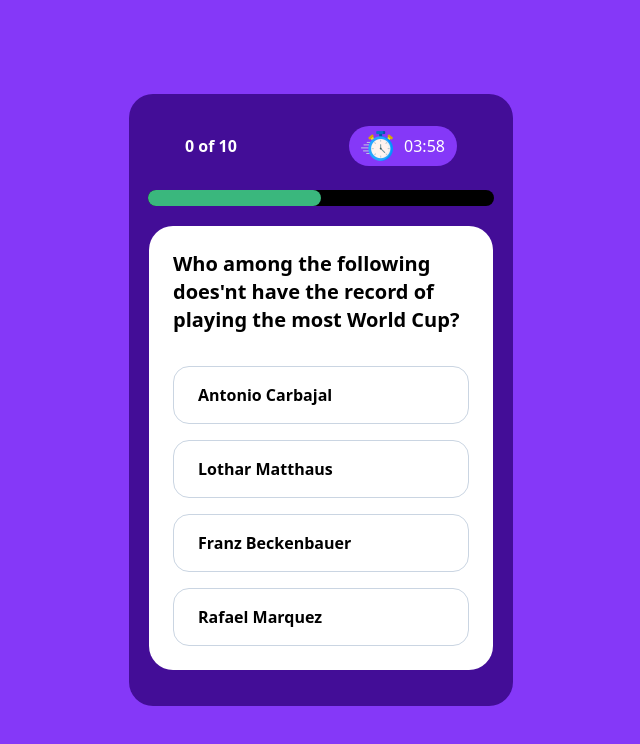
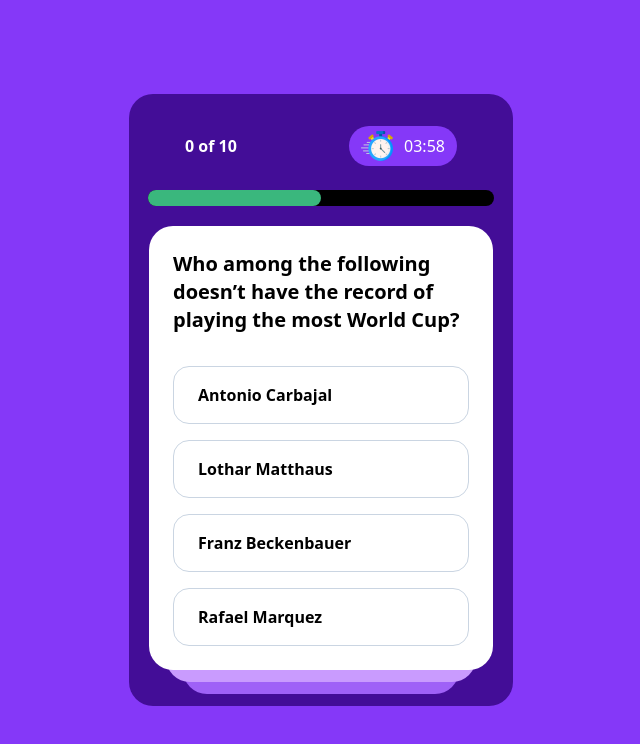
Before and after one commit to 11saim/React-Projects, a React (Vite) app in the folder Quiz App/: page / in a window 1280 px wide. Shown: the top 744 px of the page, without its empty margins (319-959 px from the left). Built offline with nearby package versions, Linux system fonts and the light colour scheme.

Commit message:
Main Component Styling

```diff
--- a/Quiz App/src/components/Main.jsx
+++ b/Quiz App/src/components/Main.jsx
@@ -2,10 +2,13 @@ import React from "react";
 
 export default function Main() {
   return (
-    <div className="bg-white m-4 mt-7 xs:m-5 p-5 xs:p-6 rounded-3xl">
+    <div className="relative m-4 mt-7 xs:m-5">
+      <div className="absolute top-6 left-[10%] w-[80%] h-full bg-[#9f61f7] rounded-3xl z-10"></div>
+      <div className="absolute top-3 left-[5%] w-[90%] h-full bg-[#c99bfe] rounded-3xl z-20"></div>
+      <div className="bg-white p-5 xs:p-6 rounded-3xl relative z-30">
         <div className="question">
           <p className="text-lg xs:text-xl font-bold leading-7">
-          Who among the following does'nt have the record of playing the most
+            Who among the following doesn’t have the record of playing the most
             World Cup?
           </p>
         </div>
@@ -16,5 +19,6 @@ export default function Main() {
           <div className="option">Rafael Marquez</div>
         </div>
       </div>
+    </div>
   );
 }
```
Lines whose indentation alone changed are shown as unchanged.
